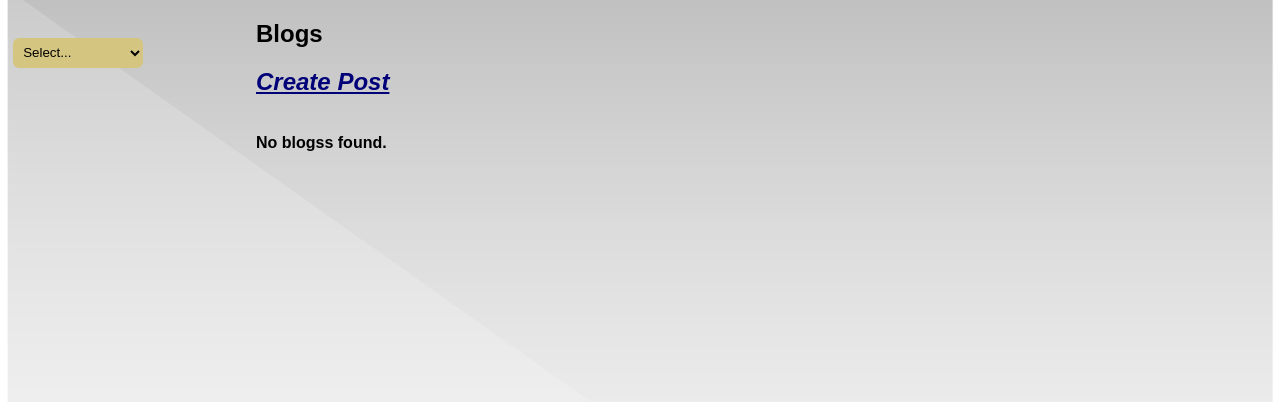
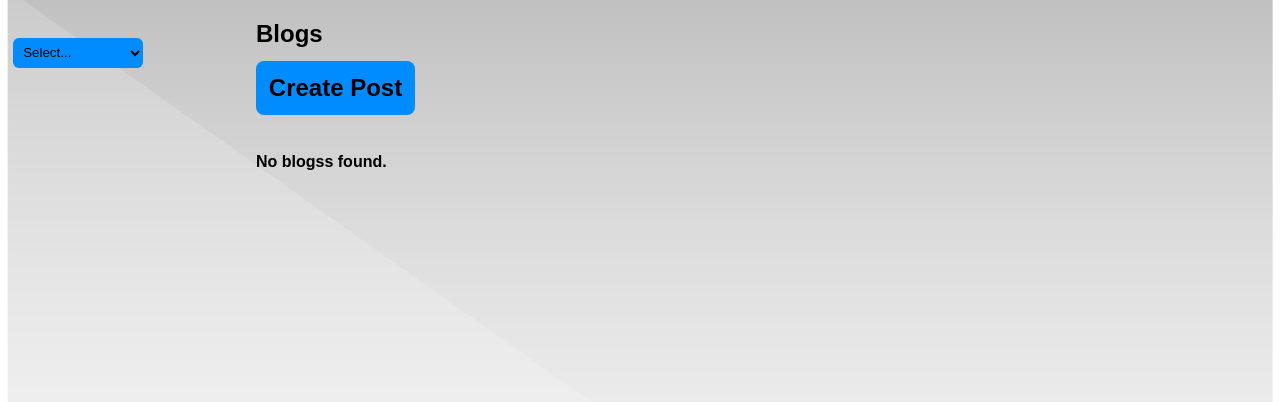
Before and after one commit to ItsDannyH/proftaaktd, a PHP site: page /blog.php in a window 1280 px wide. Shown: the part 18-420 px from the top of the page. Run offline with PHP 8.4, Linux system fonts and the light colour scheme; the visitor is signed in with stand-in values (Sample User, id 1); data that the repository does not hold is empty.

Commit message:
Alle stijl veranderd en basis gelegd

```diff
--- a/blog.php
+++ b/blog.php
@@ -34,7 +34,7 @@ db_connect();
             <h1>Blogs</h1>
             <?php
             if (isset($_SESSION['loggedin']) && $_SESSION['loggedin'] == true) {
-                echo '<a href="createBlogPost.php"><h2>Create Post</h2></a>';
+                echo '<a href="createBlogPost.php"><h2 class="Clickable">Create Post</h2></a>';
             }
             else
             {
--- a/createBlogPost.php
+++ b/createBlogPost.php
@@ -17,7 +17,7 @@ createPost();
 <head>
     <meta charset="UTF-8">
     <meta name="viewport" content="width=device-width, initial-scale=1.0">
-    <title>GameWorld</title>
+    <title>TD</title>
     <link rel="stylesheet" href="style/index.css">
 </head>
 <body>
@@ -54,7 +54,7 @@ createPost();
 
             <label for="content">Post:</label><br>
             <!-- Text area for entering post content -->
-            <textarea id="content" name="content" rows="4" required></textarea><br>
+            <textarea id="content" name="content" rows="20" cols="100" required></textarea><br>
 
             <!-- Submit button -->
             <input type="submit" value="Submit">
--- a/function.php
+++ b/function.php
@@ -328,7 +328,7 @@ foreach ($blogItems as $bItem)
                 <p class="date"><?php echo $bItem['date']; ?></p>
                 <p class="categoryb"><?php echo $bItem['category']; ?></p>
                 <p class="content"><?php echo substr($bItem['content'], 0, 100) . '...'; ?></p>
-                <a href="blog.php?id=<?php echo $bItem['id']; ?>">Read more</a>
+                <a class="Clickable" href="blog.php?id=<?php echo $bItem['id']; ?>">Read more</a>
         </div>
         <?php
     }
@@ -372,13 +372,15 @@ function showBlog($blogId) {
     // Check if the blog post exists
     if ($blogPost) {
         ?>
-        <a href="blog.php"><h1>Go Back</h1></a>
+        <a href="blog.php" class="block Clickable"><h1>Go Back</h1></a>
+        <div class="Content">
             <div class="blog-item">
                 <h1 class="titleb"><?php echo $blogPost['title']; ?></h1>
                 <p class="author"><?php echo $blogPost['author']; ?></p>
                 <p class="date"><?php echo $blogPost['date']; ?></p>
                 <p class="categoryb"><?php echo $blogPost['category']; ?></p>
                 <p class="content"><?php echo $blogPost['content']; ?></p>
+            </div>
         </div>
 
         <!-- Comment Section -->
@@ -406,14 +408,16 @@ function showBlog($blogId) {
                 }
             ?>
             <!-- Comment Form -->
+            <div class="addcomment">
             <form action="addComment.php" method="post">
                 <input type="hidden" name="blog_id" value="<?php echo $blogId; ?>">
                 <label for="author">Name:</label><br>
                 <input type="text" id="author" name="name" value="<?php echo isset($_SESSION['user']) ? $_SESSION['user']['username'] : ''; ?>" required readonly><br>
                 <label for="content">Comment:</label><br>
-                <textarea id="content" name="comment" rows="4" required></textarea><br>
+                <textarea id="content" name="comment" rows="10" cols="50" required></textarea><br>
                 <input type="submit" value="Post Comment">
             </form>
+            </div>
         </div>
         <?php
     }
--- a/register.php
+++ b/register.php
@@ -17,7 +17,7 @@ register();
         </nav>
     </header>
     <main>
-        <div class="login-container">
+        <div class="container">
             <h2>Register</h2>
             <form action="register.php" method="post">
                 <label for="usernameR">Username:</label><br>
--- a/style/index.css
+++ b/style/index.css
@@ -85,48 +85,49 @@ nav a
 
 .Content
 {
-  height: 100%;
+  height: auto;
   width: 100%;
   margin: auto;
   margin-top: 4vw;
   text-align: center;
   border-radius: 8px;
-  padding: 1vw;
 }
 
+.Content a
+{
+  color: #008cff;
+}
+
+.content
+{
+  margin-bottom: 2vw;
+}
+
+
+
+.BlogContent
+{
+  align-self: center;
+  width: 60%;
+  margin: auto;
+  margin-top: 3vw;
+}
 .BlogContentCreate
 {
   margin: auto;
   margin-top: 4vw;
-  background-color: #F6E58E;
+  background-color: #bcbcbc;
   text-align: center;
+  width: fit-content;
   border-radius: 8px;
-  padding: 1vw;
+  padding: 2vw;
 }
-
-  .BlogContent
-  {
-    align-self: center;
-    width: 60%;
-    margin: auto;
-    margin-top: 3vw;
-  }
-  .BlogContent h1
-  {
-    margin-bottom: 1vw;
-  }
-  .BlogContent a
-  {
-    font-style: italic;
-    text-decoration: underline;
-    color: rgb(0, 0, 120);
-  }
 
   .blog-item
   {
     width: 100%;
     height: fit-content;
-    background-color: #F6E58E;
+    background-color: #bcbcbc;
     text-wrap: wrap;
     text-align: center;
     margin-bottom: 2vw;
@@ -134,15 +135,39 @@ nav a
     border-radius: 8px;
   }
 
+  .comment-section
+  {
+    width: fit-content;
+    height: fit-content;
+    background-color: #bcbcbc;
+    text-wrap: wrap;
+    text-align: center;
+    margin: auto;
+    margin-top: 2vw;
+    margin-bottom: 2vw;
+    padding: 2vw;
+    border-radius: 8px;
+  }
+
   .comment
   {
-    width: 100%;
+    width: auto;
     height: fit-content;
-    background-color: #F6E58E;
+    background-color: #008cff;
     text-wrap: wrap;
     text-align: center;
+    margin: auto;
+    margin-top: 2vw;
     margin-bottom: 2vw;
     padding: 2vw;
+    border-radius: 8px;
+  }
+
+  .addcomment
+  {
+    margin: auto;
+    background-color: #008cff;
+    padding: 1vw;
     border-radius: 8px;
   }
 
@@ -184,7 +209,7 @@ nav a
     position: absolute;
     top: 7%;
     margin-left:1vw;
-    background-color: #D4C680;
+    background-color: #008cff;
     padding: 0.5%;
     border-radius: 6px;
     border: none;
@@ -265,4 +290,13 @@ nav a
     {
       background-color: #008cff;
       margin-top: 1vw;
+      width: fit-content;
+      height: fit-content;
+      padding: 1vw;
+      border-radius: 8px;
     }
+
+    .block
+    {
+      display: block;
+    }
```
Also changed, not shown: img/just-dance-2021.png (deleted), img/just-dance-2022.png (deleted), img/mariokart-deluxe.png (deleted), img/pokemon-legends.png (deleted), img/super-mario-odyssey.png (deleted), 4 other files. Lines whose indentation alone changed are shown as unchanged.
